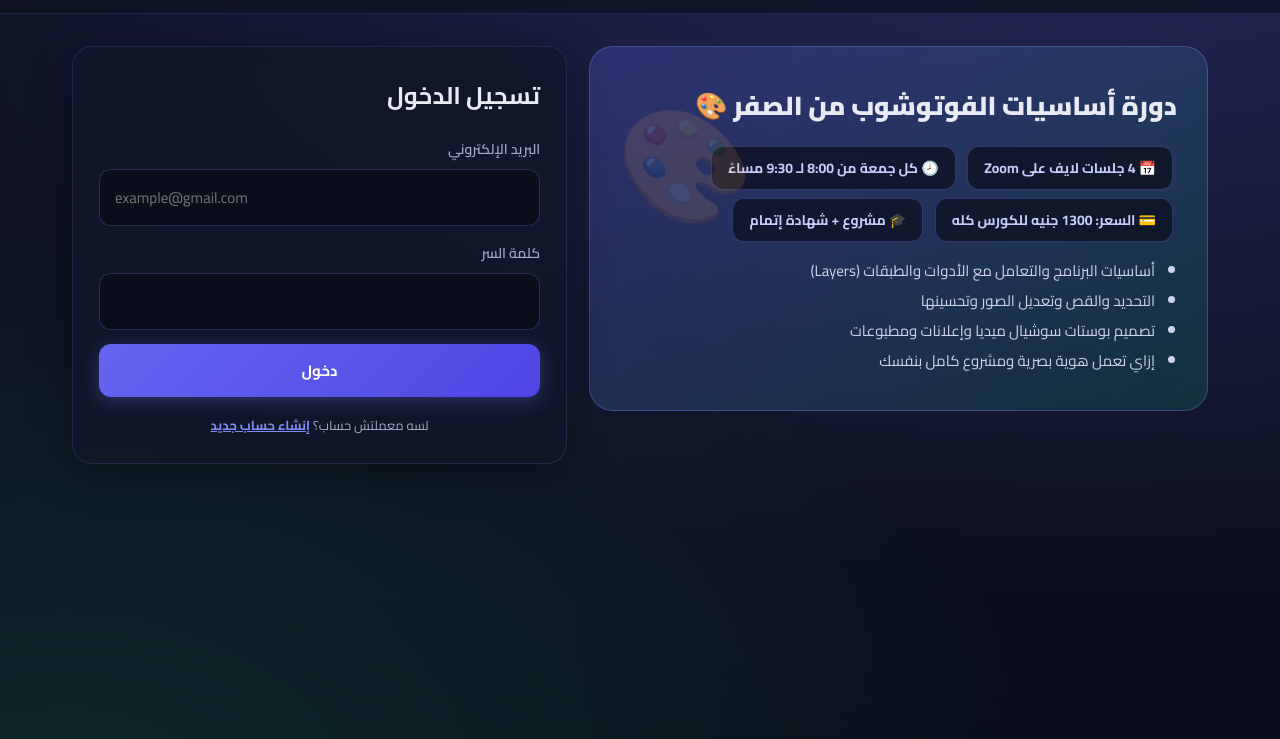
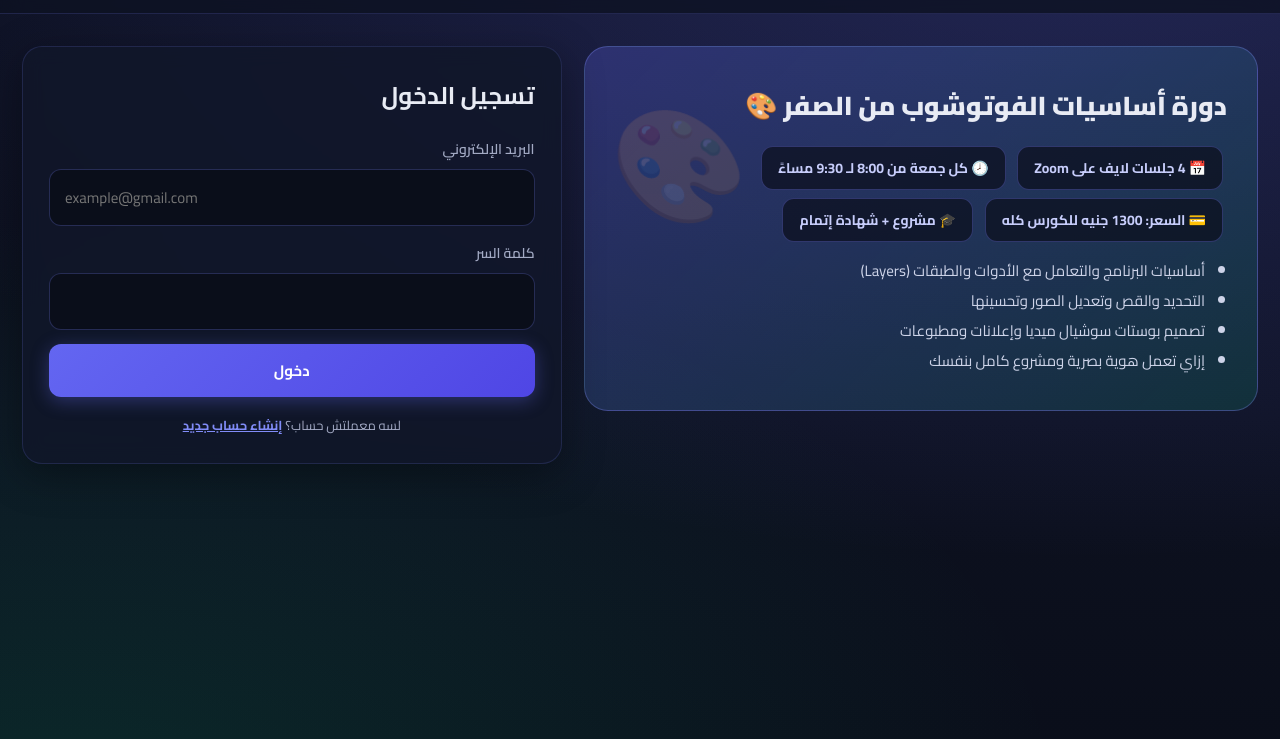
Before and after one commit to ahmedwalid-platform/ahmedwalid-platform.github.io, a plain HTML site: page app/index.html in a window 1280 px wide. Shown: the part 61-800 px from the top of the page. Drawn offline with nearby package versions, Linux system fonts and the light colour scheme.

Commit message:
Wider full-page layout

```diff
--- a/app/index.html
+++ b/app/index.html
@@ -9,7 +9,7 @@
 <style>
 *{margin:0;padding:0;box-sizing:border-box;font-family:'Cairo',sans-serif}
 body{background:radial-gradient(1400px 700px at 85% -10%,rgba(99,102,241,.30),transparent),radial-gradient(1000px 600px at 5% 110%,rgba(16,185,129,.16),transparent),linear-gradient(180deg,#0a0e1a,#0d1120 60%,#0a0e1a);color:#e8ebf4;min-height:100vh}
-.wrap{width:100%;max-width:1180px;margin:0 auto;padding:26px 22px}
+.wrap{width:100%;max-width:1560px;margin:0 auto;padding:26px 22px}
 header{display:flex;justify-content:space-between;align-items:center;padding:16px 4vw;background:rgba(13,18,34,.8);backdrop-filter:blur(14px);border-bottom:1px solid rgba(120,130,255,.18);position:sticky;top:0;z-index:10}
 header h1{font-size:22px;font-weight:900;background:linear-gradient(90deg,#818cf8,#34d399);-webkit-background-clip:text;background-clip:text;color:transparent}
 header h1 span{color:#f1f3fa;-webkit-text-fill-color:#f1f3fa}
```
